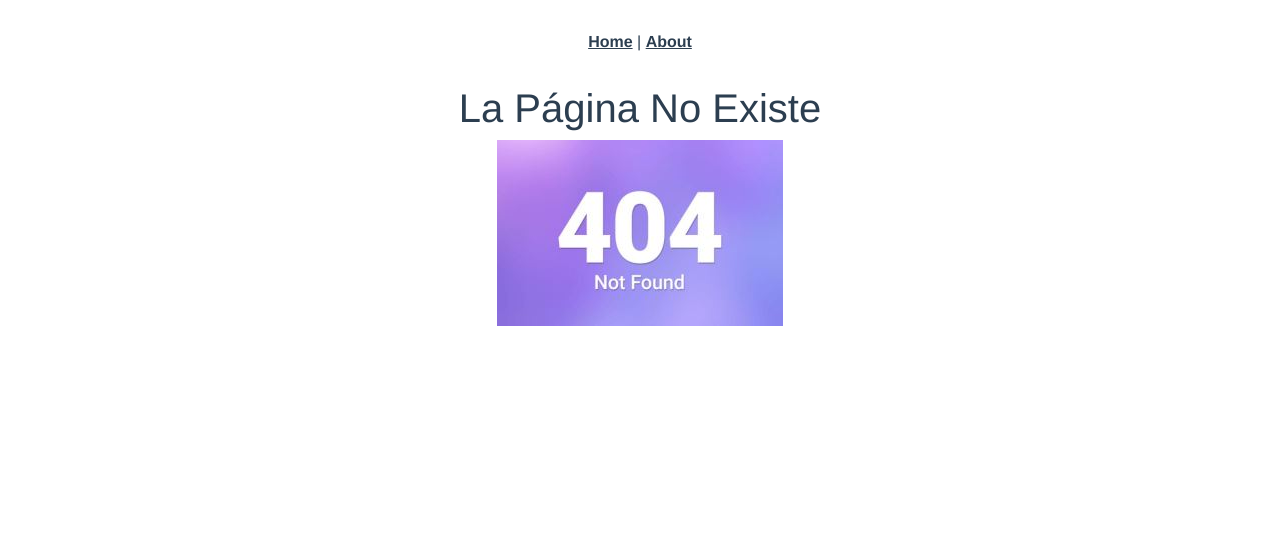
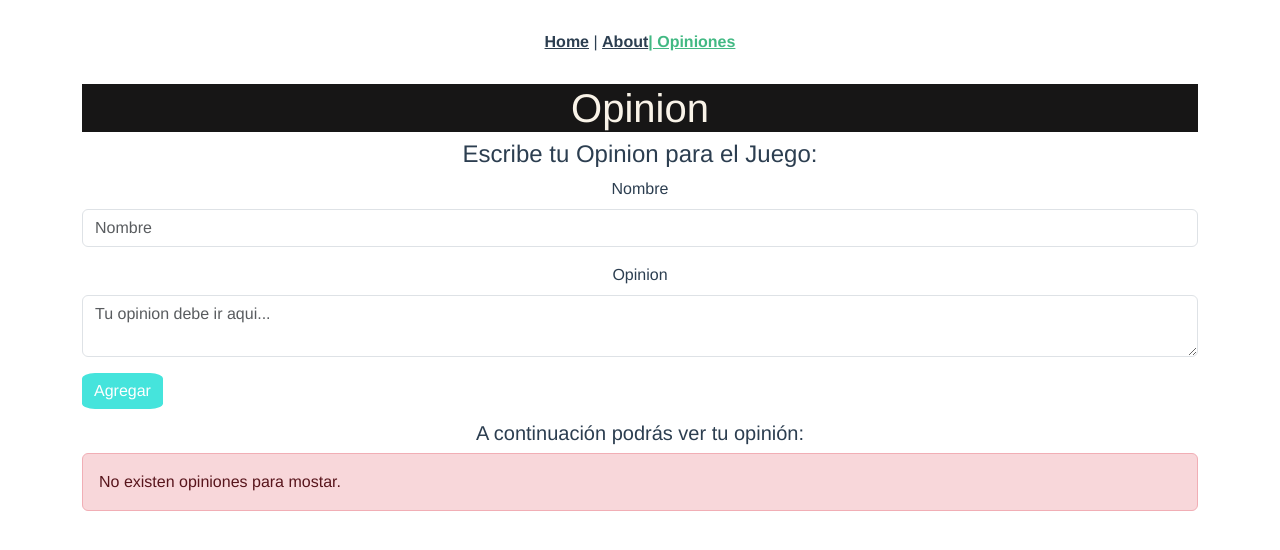
Before and after one commit to PastranoE/consolidacionm6, a Vue app: page /Opiniones in a window 1280 px wide. Shown: the top 550 px of the page. Built offline with nearby package versions, Linux system fonts and the light colour scheme.

Commit message:
creacion de vista opiniones

```diff
--- a/public/index.html
+++ b/public/index.html
@@ -6,6 +6,8 @@
     <meta name="viewport" content="width=device-width,initial-scale=1.0">
     <link rel="icon" href="<%= BASE_URL %>favicon.ico">
     <link rel="stylesheet" href="https://cdnjs.cloudflare.com/ajax/libs/font-awesome/5.15.3/css/all.min.css">
+    <link href="https://cdn.jsdelivr.net/npm/bootstrap@5.3.0-alpha3/dist/css/bootstrap.min.css" rel="stylesheet"
+        integrity="sha384-KK94CHFLLe+nY2dmCWGMq91rCGa5gtU4mk92HdvYe+M/SXH301p5ILy+dN9+nJOZ" crossorigin="anonymous">
     <title><%= htmlWebpackPlugin.options.title %></title>
   </head>
   <body>
--- a/src/App.vue
+++ b/src/App.vue
@@ -3,6 +3,7 @@
     <nav>
       <router-link to="/">Home</router-link> |
       <router-link to="/about">About</router-link>
+      <router-link to="/Opiniones">| Opiniones</router-link>
     </nav>
     <router-view/>
 
--- a/src/components/ListaJuegos.vue
+++ b/src/components/ListaJuegos.vue
@@ -12,7 +12,7 @@
                 Released: {{ game.released }}<br>
                 Updated: {{ game.updated }}
               </p>
-              <b-button variant="primary"  :to="`/opiniones/${game.name}` ">
+              <b-button variant="primary"  :to="`/Opiniones/${game.name}` ">
                 Opinar
               </b-button>
 
--- a/src/router/index.js
+++ b/src/router/index.js
@@ -3,6 +3,7 @@ import VueRouter from 'vue-router'
 // import HomeView from '../views/HomeView.vue'
 import NotFound from'@/views/NotFound.vue'
 import ListaJuegos from '@/components/ListaJuegos.vue'
+import Opiniones from '@/views/Opiniones.vue'
 
 
 Vue.use(VueRouter)
@@ -16,6 +17,10 @@ const routes = [
   {
     path: '/',
     component: ListaJuegos
+  },
+  {
+    path: '/Opiniones',
+    component: Opiniones
   },
 
   {
--- /dev/null
+++ b/src/views/Opiniones.vue
@@ -0,0 +1,91 @@
+<template>
+    <div>
+        <div class="container">
+            <h1>Opinion</h1>
+            <h4>Escribe tu Opinion para el Juego:</h4>
+            <div class="mb-3">
+                <label for="formGroupExampleInput" class="form-label">Nombre</label>
+                <input type="text" class="form-control" id="name" placeholder="Nombre" v-model="name" />
+            </div>
+            <div class="mb-3">
+                <label for="formGroupExampleInput2" class="form-label">Opinion</label>
+                <textarea class="form-control" placeholder="Tu opinion debe ir aqui..." id="opinion"
+                v-model="opinion"></textarea>
+            </div>
+            <button class="btn btn-primary text-start  float-start ms-0" v-on:click="agregar">Agregar</button>
+            <br>
+            <br>
+            <div>
+                <h5>A continuación podrás ver tu opinión:</h5>
+                <div v-if="opinionSize==0" class="alert alert-danger  text-start " role="alert">
+                    No existen opiniones para mostar.
+                </div>
+                <div v-else>
+                    <p>{{ opiniones }}</p>
+                </div>
+            </div>
+        </div>
+
+
+    </div>
+</template>
+
+<script>
+export default {
+    name: "Opiniones-com",
+    // props: {},
+    data: function () {
+        return {
+            name: '',
+            opinion: '',
+            opiniones:[],
+        };
+    },
+    computed: {
+        nameYopinion: function () {
+            return this.name + this.opinion;
+        },
+        opinionSize: function(){
+        return this.opiniones.length
+        }
+    },
+    methods: {
+
+        agregar(){
+            if(this.name==''|| this.opinion==''){
+            alert("rellenar campos")
+            return
+            }
+            let myOpinion={
+                name: this.name,
+                opinion: this.opinion,
+            }
+            this.opiniones.push(myOpinion)
+            this.name=''
+            this.opinion=''
+
+        }
+         },
+    // watch: {},
+    // components: {},
+    // mixins: [],
+    // filters: {},
+    // -- Lifecycle Methods
+    // -- End Lifecycle Methods
+};
+</script>
+
+<style scoped>
+h1 {
+    background: rgb(23, 22, 22);
+    color: rgb(249, 243, 232)
+}
+
+button {
+    background: rgb(69, 228, 220);
+    border: none;
+    border-radius: 16%;
+    text-align: left;
+
+}
+</style>
```
Also changed, not shown: src/assets/18 puntos prueba de ingles.JPG (added).
